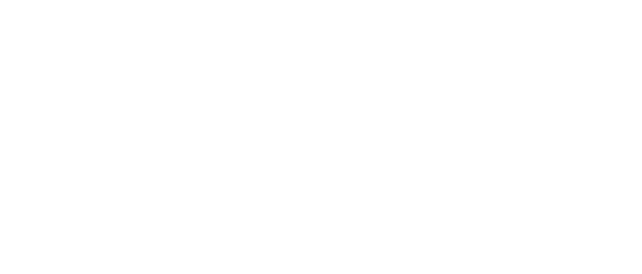
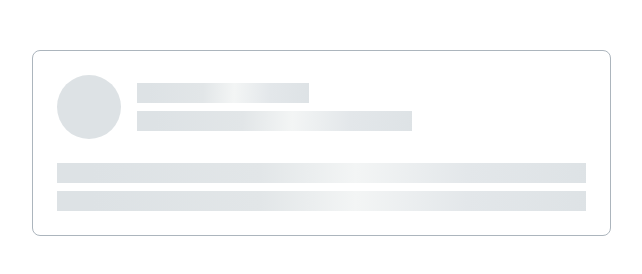
Before and after one commit to js-tasks-ru/htmlcss-20210708_wise28, a website: page 04-lection2/02-skeleton/index.html in a window 1280 px wide. Shown: the whole page, without its empty margins (53-695 px from the left). Drawn offline with Linux system fonts and the light colour scheme.

Commit message:
sceleton ready

```diff
--- a/04-lection2/02-skeleton/index.html
+++ b/04-lection2/02-skeleton/index.html
@@ -6,6 +6,22 @@
         <link rel="stylesheet" href="./skeleton.css">
     </head>
     <body>
-
+        <div class="container">
+            <div class="sceleton">
+                <div class="sceleton__head">
+                    <div class="sceleton__img">
+                        <img src="" alt="" >
+                    </div>
+                    <div class="sceleton__prescription">
+                        <p class="sceleton__text sceleton__text_width2"></p>
+                        <p class="sceleton__text sceleton__text_width1"></p>
+                    </div>
+                </div>
+                <div class="sceleton__content">
+                    <p class="sceleton__text"></p>
+                    <p class="sceleton__text"></p>
+                </div>
+            </div>
+        </div>
     </body>
 </html>
--- a/04-lection2/02-skeleton/skeleton.css
+++ b/04-lection2/02-skeleton/skeleton.css
@@ -0,0 +1,53 @@
+*, :after, :before {
+    padding: 0;
+    margin: 0;
+    box-sizing: border-box;
+}
+
+.container {
+    max-width: 1110px;
+    width: 100%;
+    margin: 0 auto;
+    display: block;
+}
+.sceleton {
+    border: 1px solid var(--grey-3);
+    border-radius: 8px;
+    max-width: 579px;
+    padding: 24px;
+    margin-top: 50px;
+}
+.sceleton__head {
+    display: flex;
+    flex-wrap: wrap;
+    align-items: center;
+    margin-bottom: 24px;
+}
+
+.sceleton__img {
+    width: 64px;
+    height: 64px;
+    border-radius: 50%;
+    background-color: var(--grey-2);
+    margin-right: 16px;
+    align-items: center;
+}
+.sceleton__text {
+    height: 20px;
+    background: linear-gradient(92.51deg, #DDE2E5 6.44%, #E2E6E8 38.47%, #F3F5F5 56.48%, #E3E7EA 77.5%, #DDE2E5 102.52%);
+    margin-bottom: 8px;
+}
+.sceleton__text:last-child {
+    margin-bottom: 0;
+}
+.sceleton__text_width1 {
+    max-width: 275px;
+    width: 100%;
+}
+.sceleton__text_width2 {
+    max-width: 172px;
+    width: 100%;
+}
+.sceleton__prescription {
+    flex-grow: 1;
+}
```
